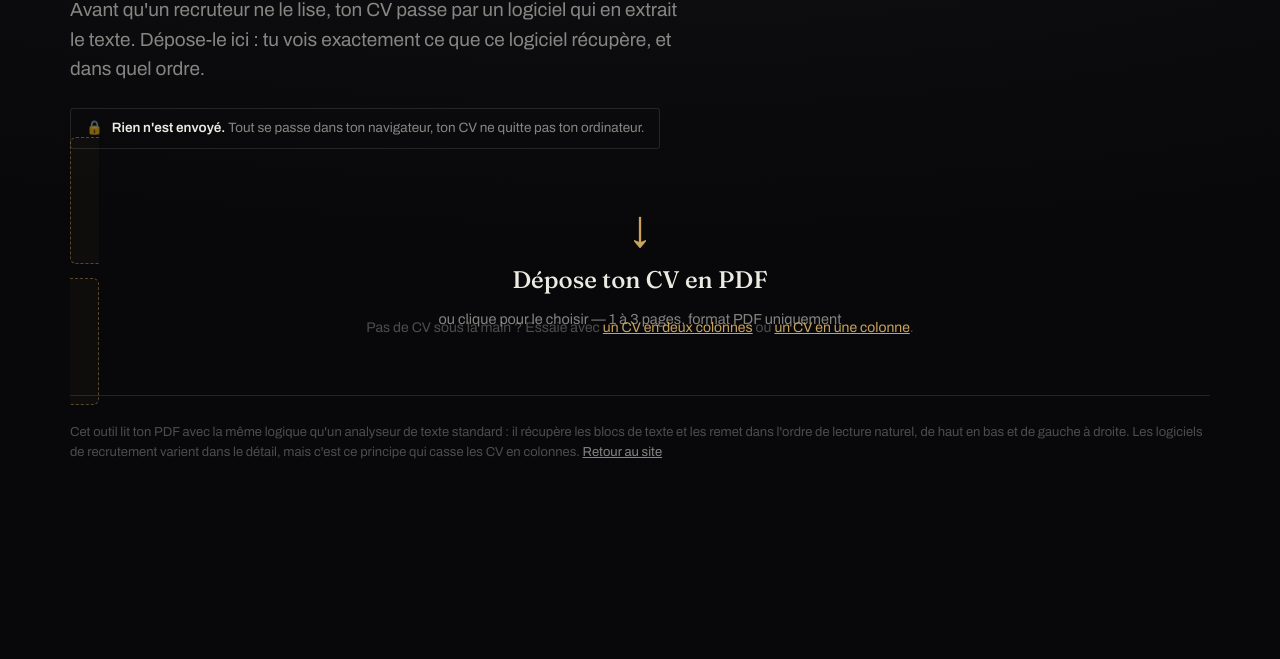
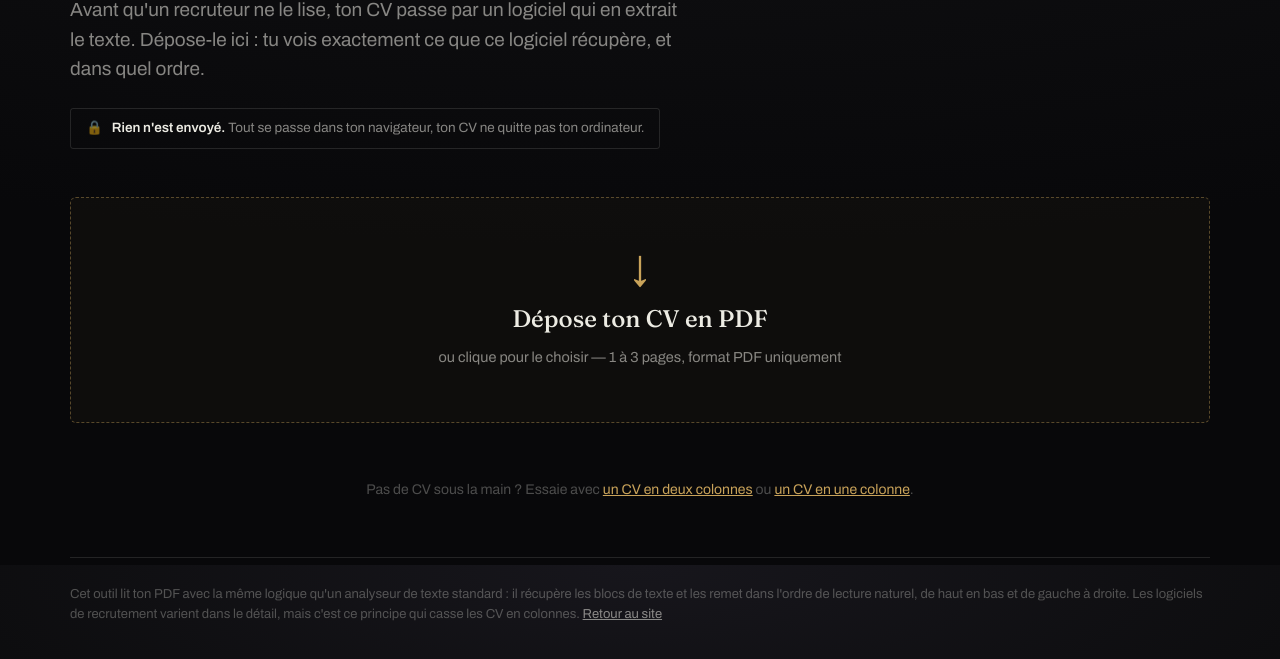
Before and after one commit to MossAbid/bio, a website: page verif-cv/index.html in a window 1280 px wide. Shown: the part 235-894 px from the top of the page. Before the commit the page ends 800 px from the top, so only its background shows below. Drawn offline with Linux system fonts and the light colour scheme.

Commit message:
fix(verif-cv): corrige le chevauchement de texte sous la zone de dépôt
Le label .drop restait inline (pas de border correcte) et le paragraphe
suivant avait une marge négative qui le faisait chevaucher le texte
de la zone de dépôt.

```diff
--- a/verif-cv/index.html
+++ b/verif-cv/index.html
@@ -43,6 +43,7 @@ h1 em{font-style:italic;color:var(--or-clair)}
 
 /* ---------- zone de dépôt ---------- */
 .drop{
+  display:block;
   margin:8px 0 56px; border:1.5px dashed rgba(201,163,90,.4); border-radius:6px;
   background:rgba(201,163,90,.035); padding:54px 28px; text-align:center;
   cursor:pointer; transition:border-color .18s, background .18s, transform .18s;
@@ -149,7 +150,7 @@ footer a{color:var(--creme-dim)}
     <input type="file" id="file" accept="application/pdf">
     <div class="err" id="err"></div>
   </label>
-  <p style="margin:-38px 0 56px;text-align:center;font-size:14px;color:var(--creme-faint)">
+  <p style="margin:16px 0 56px;text-align:center;font-size:14px;color:var(--creme-faint)">
     Pas de CV sous la main ? Essaie avec
     <a href="exemples/CV-deux-colonnes.pdf" download style="color:var(--or)">un CV en deux colonnes</a> ou
     <a href="exemples/CV-une-colonne.pdf" download style="color:var(--or)">un CV en une colonne</a>.
```
